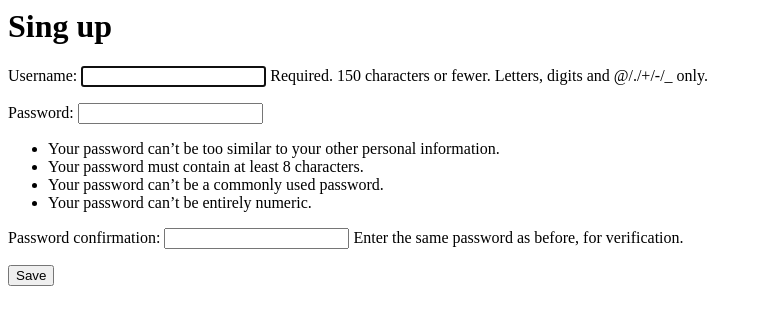
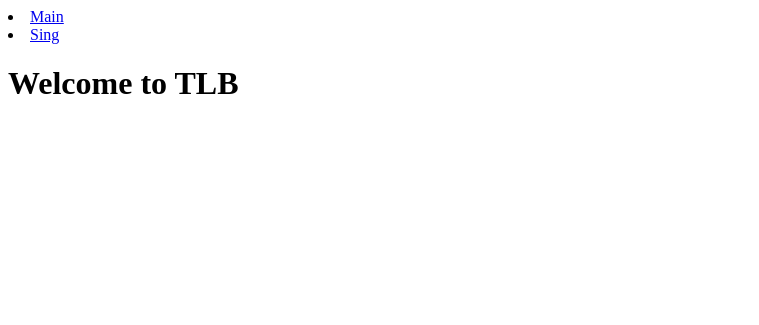
Before and after one commit to Yusei-Futuro/The-Last-Bell, a Django app: page / in a window 1280 px wide. Shown: the top 325 px of the page, without its empty margins (0-759 px from the left). Run offline with Django 5.2, Linux system fonts and the light colour scheme.

Commit message:
esta lista el inicio el sing up por lo de django ahora continuare con el login a tambien esta el logout

```diff
--- a/Project/urls.py
+++ b/Project/urls.py
@@ -16,12 +16,14 @@ Including another URLconf
 """
 from django.contrib import admin
 from django.urls import path
-from TBL.views import sing, dialogue_view, choice_view, main
+from TBL.views import sing, dialogue_view, choice_view, main, main_game, logo_out
 
 urlpatterns = [
     path('admin/', admin.site.urls),
-    path("", sing),
-    path("main/", main),
+    path("singup/", sing, name="sing"),
+    path("main/", main, name="main_player"),
+    path("", main_game, name="main"),
+    path("logout/", logo_out, name="logout"),
 
 
     #Parte del game
--- a/TBL/templates/Login.html
+++ b/TBL/templates/Login.html
@@ -1,3 +1,4 @@
+{% extends "main.html" %}
 
 {% block content %}
 
@@ -5,7 +6,7 @@
 
 {{Error}}
 
-<form action="/Main/", method="POST">
+<form action="/singup/", method="POST">
 
     {{form.as_p}}
     {% csrf_token %}
--- /dev/null
+++ b/TBL/templates/main game.html
@@ -0,0 +1,3 @@
+{% extends "main.html" %}
+
+<h1>The Lasts Bells</h1>
--- a/TBL/templates/main.html
+++ b/TBL/templates/main.html
@@ -7,9 +7,26 @@
 </head>
 <body>
 
-    {% block content %}
 
 
+    <na>
+        <ur>
+            <li>
+                <a href="/">Main</a>
+            </li>
+            {% if user.is_authenticated %}
+            <li>
+                <a href="/logout">Logout</a>
+            </li>
+            {% else %}
+            <li>
+                <a href="/singup">Sing</a>
+            </li>
+            {% endif %}
+        </ur>
+    </na>
+
+    {% block content %}
 
     {% endblock %}
 
--- a/TBL/templates/main_base.html
+++ b/TBL/templates/main_base.html
@@ -0,0 +1,8 @@
+
+{% extends "main.html" %}
+
+{% block content %}
+
+<h1>Welcome to TLB</h1>
+
+{% endblock %}
--- a/TBL/views.py
+++ b/TBL/views.py
@@ -3,35 +3,48 @@ from .models import Username, Dialogue, Choice
 from django.http import JsonResponse, HttpResponse
 from django.contrib.auth.forms import UserCreationForm
 from django.contrib.auth.models import User
-from django.contrib.auth import login
+from django.contrib.auth import login, logout
 
 # Create your views here.
 def main(request):
-    return HttpResponse("<h1>Welcome</h1>")
+    return render(request,"main game.html", {
+        "form": main
+    })
+
+def main_game(request):
+    return render(request, "main_base.html",{
+        "from": main
+    })
 
 def sing(request):
     if request.method == "GET":
         return render(request, "Login.html", {
-            "form": UserCreationForm
+            "form": UserCreationForm()
         })
     else:
         if request.POST["password1"] == request.POST["password2"]:
             try:
                 user = User.objects.create_user(username=request.POST["username"],
-                                                password=request.POST["password"])
+                                                password=request.POST["password1"])
                 user.save()
                 login(request, user)
-                return redirect("main")
+                return redirect("main_player")
             except:
                 return render(request, "Login.html",{
-                    "form": UserCreationForm,
+                    "form": UserCreationForm(),
                     "Error": "User already exist"
                 })
 
         return render(request,"Login.html",{
-            "Form":UserCreationForm,
+            "Form":UserCreationForm(),
             "Error": "Password not same"
         })
+
+def logo_out(request):
+    logout(request)
+    return redirect("main_player")
+
+
 
 #Parte de pablo sobre el game
 
```
Also changed, not shown: db.sqlite3.
